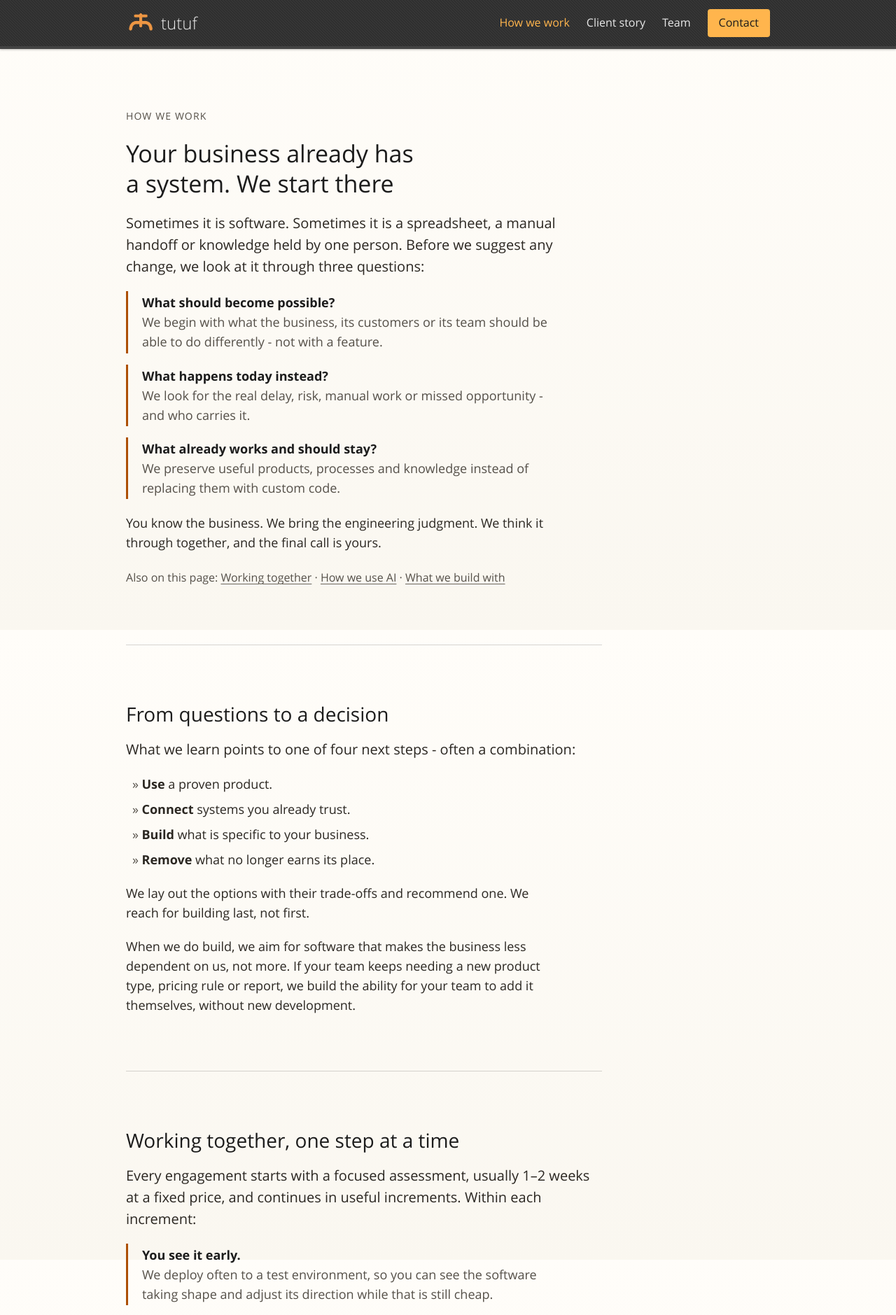
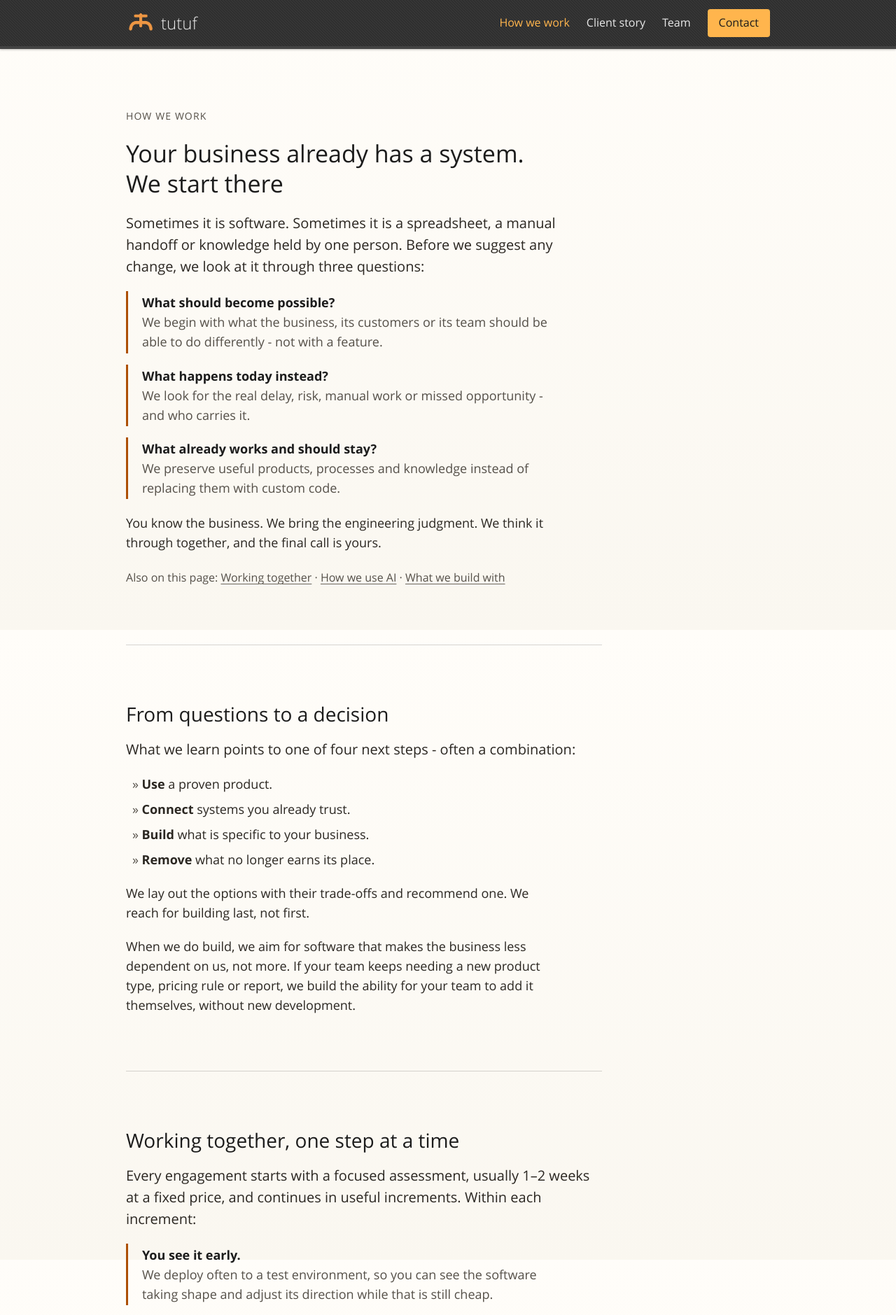
Before and after one commit to tutuf/tutuf.github.io, a Jekyll site: the page built from how-we-work.md, in a window 1280 px wide. Shown: the top 1879 px of the page at 70% size. Built offline with Jekyll 4.4.1, drawn with Linux system fonts in a browser that asks for light colours.

Commit message:
Break two-sentence page headlines between the sentences
Co-Authored-By: Claude Opus 5.5 <noreply@anthropic.com>

```diff
--- a/assets/css/style.scss
+++ b/assets/css/style.scss
@@ -391,6 +391,13 @@ summary {
     text-wrap: balance;
   }
 
+  // a headline of two sentences puts each on its own line where both fit
+  h1 span {
+    @include media-breakpoint-up(md) {
+      display: block;
+    }
+  }
+
   // section headings clearly larger than the card and stage titles inside them
   h2 {
     font-size: 1.75rem;
@@ -473,11 +480,8 @@ summary {
     line-height: 1.15;
     margin-bottom: $space-m;
 
-    // each sentence on its own line where both fit
     @include media-breakpoint-up(md) {
       font-size: 3rem;
-
-      span { display: block; }
     }
   }
 
--- a/how-we-work.md
+++ b/how-we-work.md
@@ -7,7 +7,7 @@ permalink: /how-we-work/
 
 *How we work*
 
-# Your business already has a system. We start there
+# <span>Your business already has a system.</span> <span>We start there</span>
 
 Sometimes it is software. Sometimes it is a spreadsheet, a manual handoff or knowledge held by one person. Before we suggest any change, we look at it through three questions:
 
```
